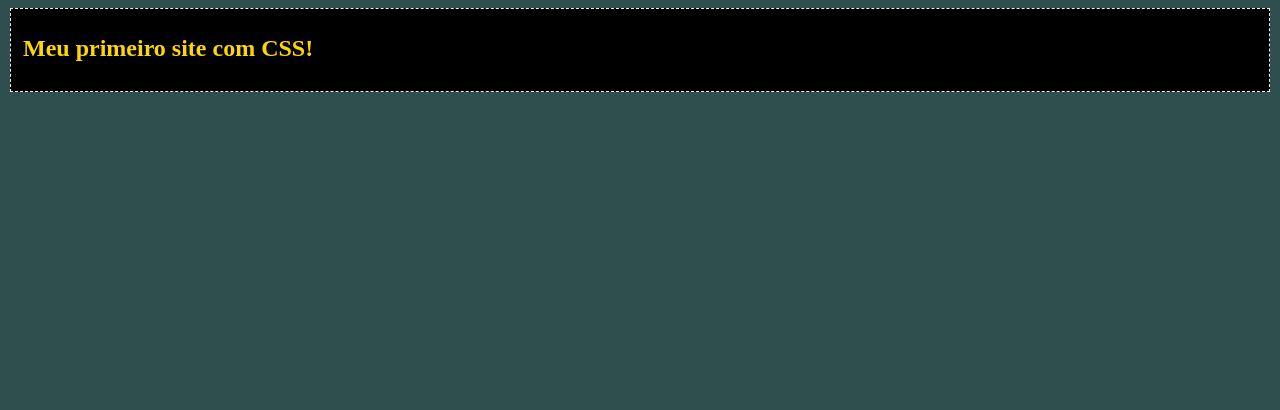
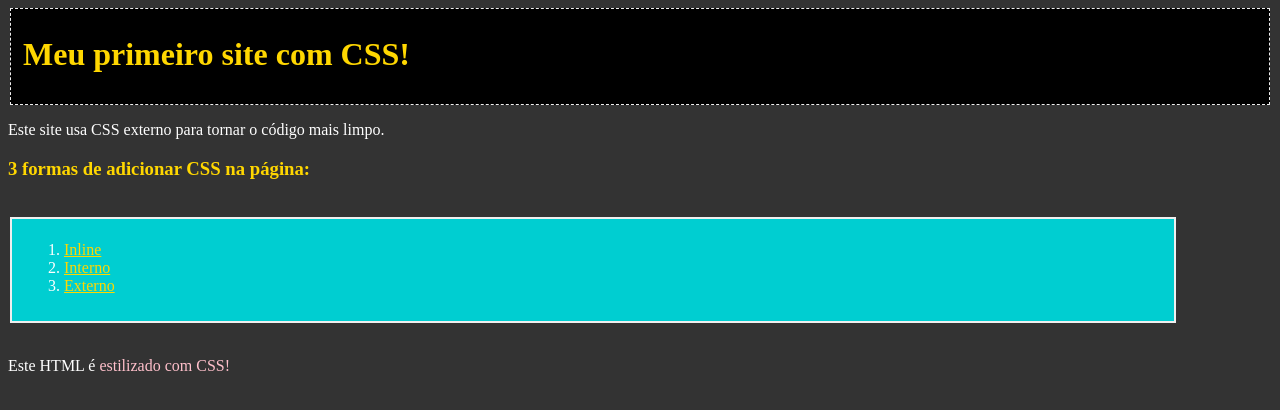
Before and after one commit to xthiagodias/cursodev6nna, a PHP site: page /Exercicio03/index.html in a window 1280 px wide. Shown: the top 410 px of the page. Run offline with PHP 8.4, Linux system fonts and the light colour scheme.

Commit message:
Exercicio03 - Aula 04

```diff
--- a/public_html/Aula 04, 04-09-2018/Exercicio02/estilo.css
+++ b/public_html/Aula 04, 04-09-2018/Exercicio02/estilo.css
@@ -1,3 +1,6 @@
+@charset "ISO-8859-1";
+
+
 body {
 
     background-color: #f1f1f1;
--- a/public_html/Aula 04, 04-09-2018/Exercicio03/estilo.css
+++ b/public_html/Aula 04, 04-09-2018/Exercicio03/estilo.css
@@ -1,9 +1,17 @@
+@charset "ISO-8859-1";
+
 body {
 
-    background-color: darkslategray;
+    background-color: #333;
 }
 
-h2 {
+h1 {
+
+    color: gold;
+
+}
+
+h3 {
 
     color: gold;
 
@@ -19,3 +27,32 @@ h2 {
     background-color: black;
 
 }
+
+p {
+
+    color: white;
+
+}
+
+
+ol {
+
+    color: white;
+
+}
+
+
+
+#bord {
+
+    border-style: solid;
+    background-color: darkturquoise;
+    width: 90%;
+
+}
+
+a {
+
+    color: gold;
+
+}
--- a/public_html/Aula 04, 04-09-2018/Exercicio03/index.html
+++ b/public_html/Aula 04, 04-09-2018/Exercicio03/index.html
@@ -13,7 +13,29 @@ and open the template in the editor.
     </head>
     <body>
 
-        <fieldset id="pont"> <h2>Meu primeiro site com CSS!</h2></fieldset>
+        <fieldset id="pont">
+            <h1>Meu primeiro site com CSS!</h1>
+        </fieldset>
+        <p>Este site usa CSS externo para tornar o código mais limpo.</p>
+        <h3>3 formas de adicionar CSS na página:</h3>
+        <br>
+
+        <fieldset id="bord">
+
+            <ol>
+
+                <li><a href="teste">Inline</a></li>
+                <li><a href="teste">Interno</a></li>
+                <li><a href="teste">Externo</a></li>
+
+            </ol>
+
+        </fieldset>
+
+        <br>
+
+        <p>Este HTML é <font color="pink">estilizado com CSS!</font></p>
+
 
     </body>
 </html>
```
